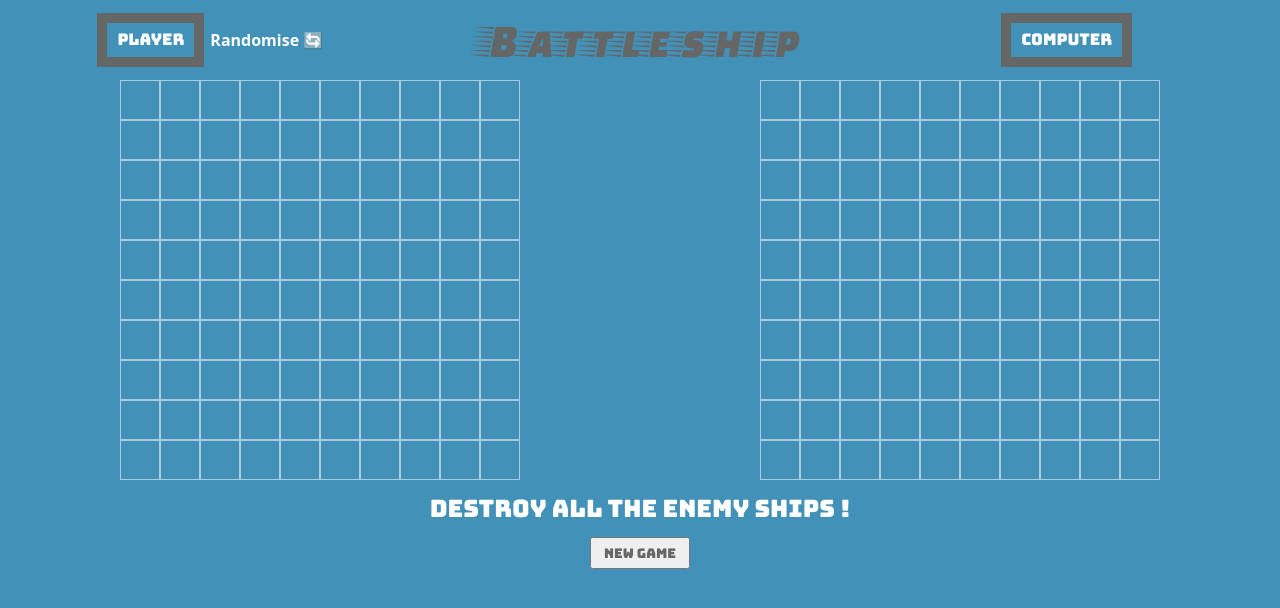
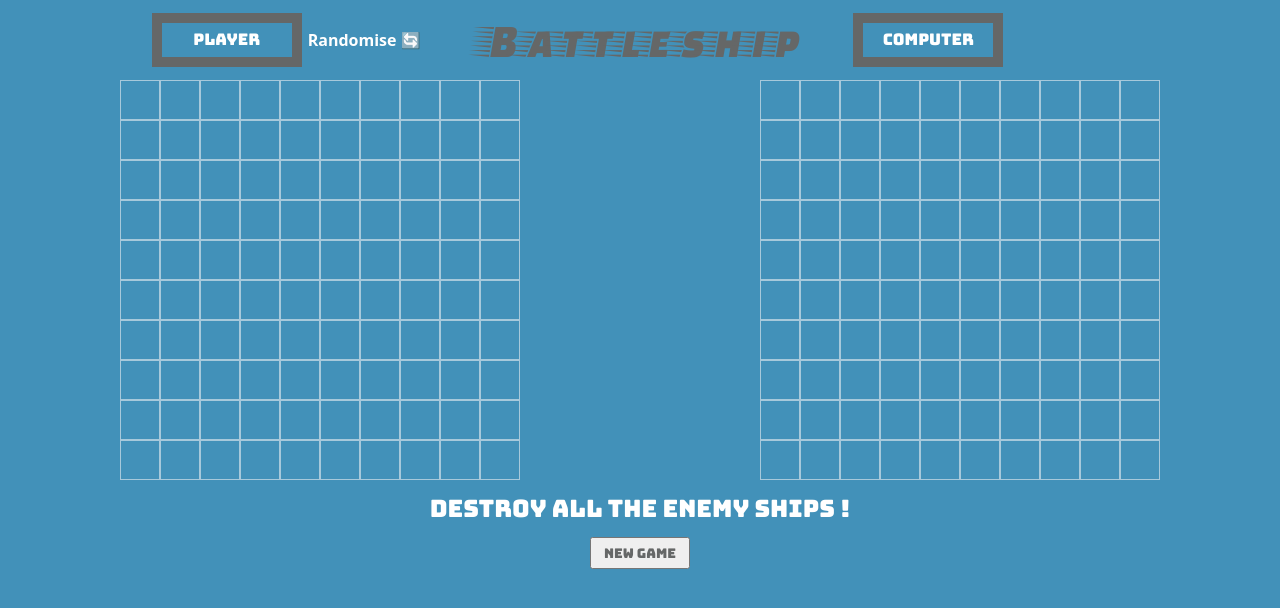
Before and after one commit to chacka1315/battleShip, a website built with webpack: page src/template.html in a window 1280 px wide. Built offline with nearby package versions, Linux system fonts and the light colour scheme.

Commit message:
I change the computer board rendering.
Player must not see the computer ship position.

```diff
--- a/src/boardRender.js
+++ b/src/boardRender.js
@@ -42,7 +42,7 @@ export function renderBoard(player1, player2) {
         button.classList.add('hit');
         button.desabled = true;
       } else {
-        button.classList.add('ship');
+        button.classList.add('board');
       }
 
       board2.appendChild(button);
--- a/src/styles.css
+++ b/src/styles.css
@@ -71,10 +71,17 @@ button {
     10px,
     solid var(--ship-color-primary);
   padding: 5px 10px;
+  width: 150px;
+  text-align: center;
 }
 
 .player1 {
   display: flex;
+  justify-self: flex-end;
+}
+
+.player2 {
+  justify-self: flex-start;
 }
 #randomise {
   font-family: system-ui, sans-serif;
```
Also changed, not shown: src/template.html (+0 -2 lines).
